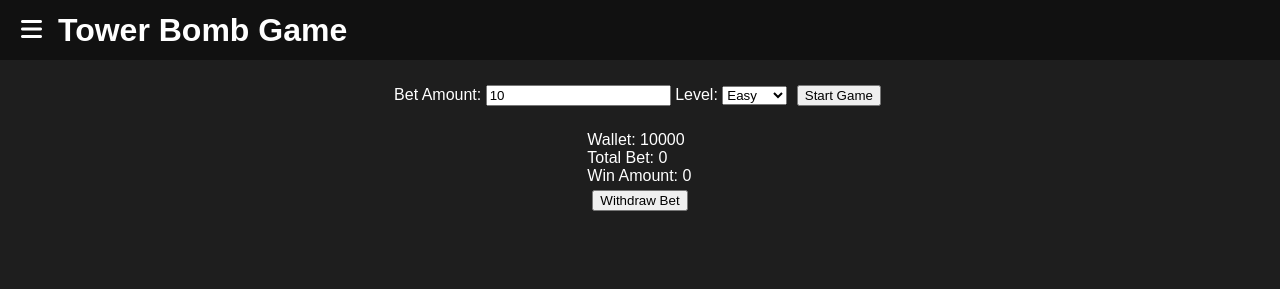
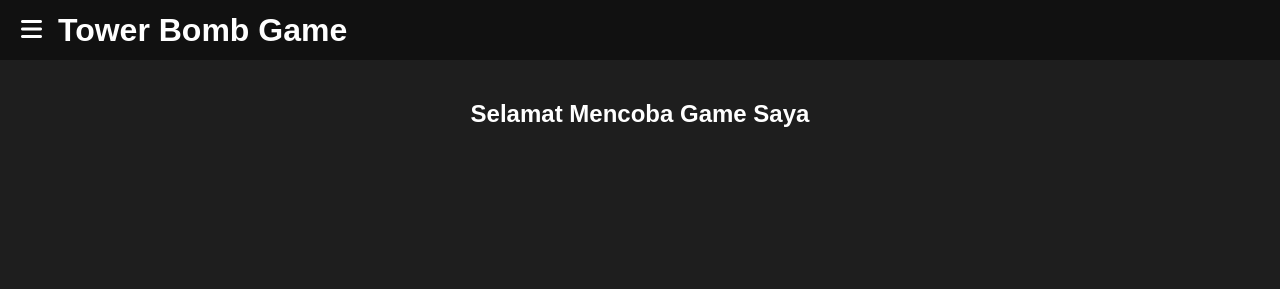
Before and after one commit to Ryooozz/Tower-Bomb, a plain HTML site: page index.html in a window 1280 px wide. Drawn offline with Linux system fonts and the light colour scheme.

Commit message:
Update index.html

```diff
--- a/index.html
+++ b/index.html
@@ -304,7 +304,7 @@
       document.getElementById("winAmount").innerText = totalBet.toFixed(2);
     }
 
-    window.onload = showGame;
+    window.onload = showGeneral;
   </script>
 </body>
 </html>
```
